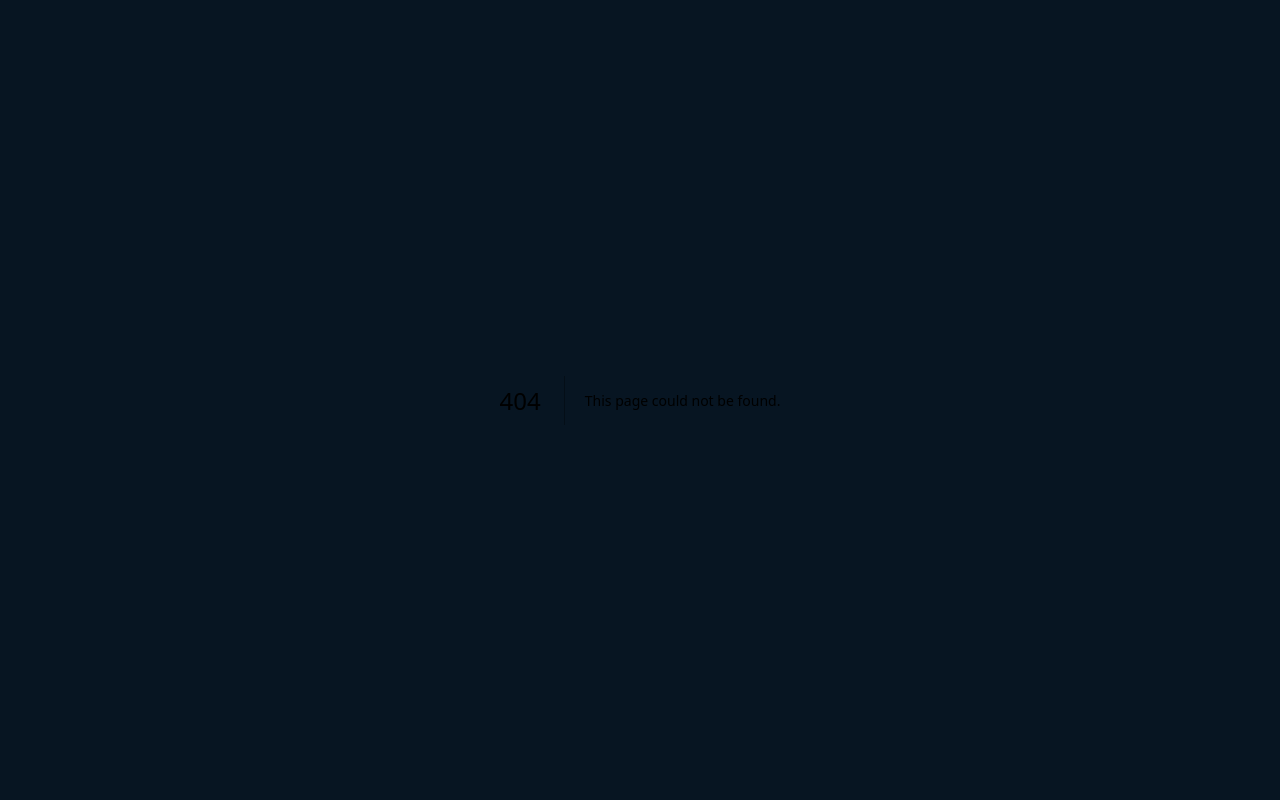
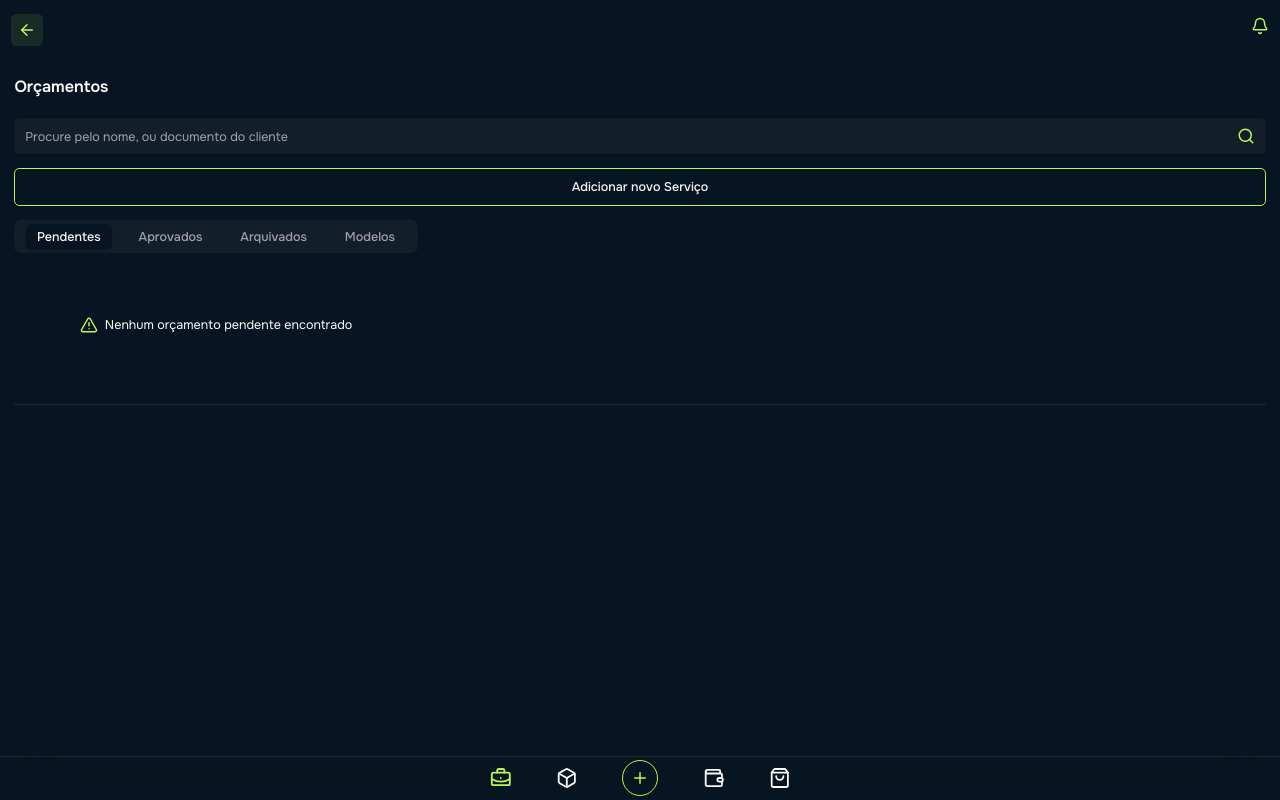
Before and after one commit to viniciosragazzidev/polaris, a Next.js app: page /app/budgets in a window 1280 px wide. Before the commit this address had no page. Built offline with nearby package versions, Linux system fonts and the light colour scheme.

Commit message:
adicionado a pagina de orçamentos

```diff
--- a/package.json
+++ b/package.json
@@ -17,6 +17,7 @@
     "@radix-ui/react-radio-group": "^1.2.2",
     "@radix-ui/react-scroll-area": "^1.2.2",
     "@radix-ui/react-slot": "^1.1.0",
+    "@radix-ui/react-tabs": "^1.1.2",
     "class-variance-authority": "^0.7.1",
     "clsx": "^2.1.1",
     "lucide-react": "^0.468.0",
--- /dev/null
+++ b/src/app/app/budgets/page.tsx
@@ -0,0 +1,117 @@
+"use client";
+import { Button } from "@/components/ui/button";
+import { Input } from "@/components/ui/input";
+import { Tabs, TabsContent, TabsList, TabsTrigger } from "@/components/ui/tabs";
+import { ArrowLeft, Bell, Search, TriangleAlert } from "lucide-react";
+
+const Orcamentos = () => {
+  return (
+    <>
+      <div className="flex justify-between py-4 bg-background w-full px-3">
+        <span
+          onClick={() => window.history.back()}
+          className="bg-primary/10 p-1 px-2 rounded-md"
+        >
+          <ArrowLeft className="cursor-pointer w-5 text-primary " />
+        </span>
+
+        <Bell className="cursor-pointer w-5 text-primary" />
+      </div>
+      <main className="container mx-auto p-4">
+        <header>
+          <h1 className="text-lg font-semibold">Orçamentos</h1>
+        </header>
+        <div className="pt-5 pb-4 flex flex-col gap-4 border-b border-secondary">
+          <div className="text-sm relative flex items-center ">
+            <Input
+              placeholder="Procure pelo nome, ou documento do cliente"
+              className="w-full placeholder:text-sm py-5 bg-secondary/50 border-none"
+            />
+            <Search className="absolute right-3 text-primary  w-5" />
+          </div>
+          <Button variant="outline" className="text-sm py-5">
+            Adicionar novo Serviço
+          </Button>
+          <Tabs defaultValue="pending" className="w-full max-w-md">
+            <TabsList className="flex justify-around w-full ">
+              <TabsTrigger
+                className="text-sm active:text-primary"
+                value="pending"
+              >
+                Pendentes
+              </TabsTrigger>
+              <TabsTrigger
+                className="text-sm active:text-primary"
+                value="approved"
+              >
+                Aprovados
+              </TabsTrigger>
+              <TabsTrigger
+                className="text-sm active:text-primary"
+                value="archived"
+              >
+                Arquivados
+              </TabsTrigger>
+              <TabsTrigger
+                className="text-sm active:text-primary"
+                value="models"
+              >
+                Modelos
+              </TabsTrigger>
+            </TabsList>
+            <TabsContent value="pending">
+              <div className="flex w-full min-h-36">
+                <div className="w-full h-36 flex justify-center items-center">
+                  <span className="text-sm flex items-center gap-2">
+                    <span>
+                      <TriangleAlert className="w-5 h-5 text-primary" />
+                    </span>{" "}
+                    <span>Nenhum orçamento pendente encontrado</span>
+                  </span>
+                </div>
+              </div>
+            </TabsContent>
+            <TabsContent value="approved">
+              <div className="flex w-full min-h-36">
+                <div className="w-full h-36 flex justify-center items-center">
+                  <span className="text-sm flex items-center gap-2">
+                    <span>
+                      <TriangleAlert className="w-5 h-5 text-primary" />
+                    </span>{" "}
+                    <span>Nenhum orçamento aprovado encontrado</span>
+                  </span>
+                </div>
+              </div>
+            </TabsContent>
+            <TabsContent value="archived">
+              <div className="flex w-full min-h-36">
+                <div className="w-full h-36 flex justify-center items-center">
+                  <span className="text-sm flex items-center gap-2">
+                    <span>
+                      <TriangleAlert className="w-5 h-5 text-primary" />
+                    </span>{" "}
+                    <span>Nenhum orçamento arquivado encontrado</span>
+                  </span>
+                </div>
+              </div>
+            </TabsContent>
+            <TabsContent value="models">
+              <div className="flex w-full min-h-36">
+                <div className="w-full h-36 flex justify-center items-center">
+                  <span className="text-sm flex items-center gap-2">
+                    <span>
+                      <TriangleAlert className="w-5 h-5 text-primary" />
+                    </span>{" "}
+                    <span>Nenhum orçamento modelo encontrado</span>
+                  </span>
+                </div>
+              </div>
+            </TabsContent>
+          </Tabs>
+        </div>
+      </main>
+    </>
+  );
+};
+
+export default Orcamentos;
--- a/src/app/app/components/initial-cards.tsx
+++ b/src/app/app/components/initial-cards.tsx
@@ -36,17 +36,17 @@ export default function InitialCards() {
         />
         <StatCard
           title="Meus Serviços"
-          href="/app/invoice"
+          href="/app/services"
           icon={<DollarSign className="h-5 w-5 text-primary" />}
         />
         <StatCard
           title="Meus Produtos"
-          href=""
+          href="/app/products"
           icon={<Wrench className="h-5 w-5 text-primary" />}
         />
         <StatCard
           title="Minhas Vendas"
-          href=""
+          href="/app/sales"
           icon={<ShoppingBag className="h-5 w-5 text-primary" />}
         />
       </div>
--- a/src/app/app/components/initial-items-cards.tsx
+++ b/src/app/app/components/initial-items-cards.tsx
@@ -49,31 +49,31 @@ export default function InitialItemsCards() {
     <div className="grid grid-cols-2 gap-4 pb-16">
       <InitialCardsNav
         title="Orçamentos"
-        href=""
+        href="/app/budgets"
         icon={<NotepadText className="h-5 w-5 text-primary" />}
         description="Suas ordens de serviços"
       />
       <InitialCardsNav
         title="Ordens de serviços"
-        href=""
+        href="/app/os"
         icon={<BriefcaseIcon className="h-5 w-5 text-primary" />}
         description="Suas OS's"
       />
       <InitialCardsNav
         title="Recibos"
-        href=""
+        href="/app/receipts"
         icon={<NotepadTextDashed className="h-5 w-5 text-primary" />}
         description="Recibos gerados pelo sistema."
       />
       <InitialCardsNav
         title="Agenda"
-        href=""
+        href="/app/schedule"
         icon={<Calendar className="h-5 w-5 text-primary" />}
         description="Seus eventos e compromissos"
       />
       <InitialCardsNav
         title="Tarefas"
-        href=""
+        href="/app/tasks"
         icon={<ListTodo className="h-5 w-5 text-primary" />}
         description="Lista de tarefas"
       />
--- a/src/app/app/invoice/invoices-page.tsx
+++ /dev/null
@@ -1,47 +0,0 @@
-"use client";
-
-// Tipo para representar uma invoice
-// type Invoice = {
-//   id: string;
-//   client: string;
-//   equipment: string[];
-//   date: string;
-//   status: "Pending" | "Completed" | "Cancelled";
-//   value: number;
-//   technician: string;
-// };
-
-// Dados de exemplo para as invoices
-// const invoices: Invoice[] = [
-//   {
-//     id: "INV001",
-//     client: "Empresa ABC",
-//     equipment: ["Laptop Dell", "Monitor LG"],
-//     date: "2023-05-15",
-//     status: "Pending",
-//     value: 1500.0,
-//     technician: "João Silva",
-//   },
-//   {
-//     id: "INV002",
-//     client: "Loja XYZ",
-//     equipment: ["Impressora HP"],
-//     date: "2023-05-16",
-//     status: "Completed",
-//     value: 500.0,
-//     technician: "Maria Santos",
-//   },
-//   {
-//     id: "INV003",
-//     client: "Escritório 123",
-//     equipment: ["Desktop Lenovo", "Roteador TP-Link", "Switch Cisco"],
-//     date: "2023-05-17",
-//     status: "Cancelled",
-//     value: 2000.0,
-//     technician: "Pedro Oliveira",
-//   },
-// ];
-
-export default function InvoicesPage() {
-  return <></>;
-}
--- /dev/null
+++ b/src/app/app/os/page.tsx
@@ -0,0 +1,5 @@
+const OrdensDeServicos = () => {
+  return <div>OrdensDeServicos</div>;
+};
+
+export default OrdensDeServicos;
--- a/src/app/app/invoice/page.tsx
+++ b/src/app/app/services/page.tsx
@@ -3,7 +3,7 @@ import { Button } from "@/components/ui/button";
 import { Input } from "@/components/ui/input";
 import { ArrowLeft, Bell, Search } from "lucide-react";
 
-export default function Invoices() {
+export default function Services() {
   return (
     <>
       <div className="flex justify-between py-4 bg-background w-full px-3">
--- /dev/null
+++ b/src/components/ui/tabs.tsx
@@ -0,0 +1,55 @@
+"use client";
+
+import * as TabsPrimitive from "@radix-ui/react-tabs";
+import * as React from "react";
+
+import { cn } from "@/lib/utils";
+
+const Tabs = TabsPrimitive.Root;
+
+const TabsList = React.forwardRef<
+  React.ElementRef<typeof TabsPrimitive.List>,
+  React.ComponentPropsWithoutRef<typeof TabsPrimitive.List>
+>(({ className, ...props }, ref) => (
+  <TabsPrimitive.List
+    ref={ref}
+    className={cn(
+      "inline-flex h-9 items-center justify-center rounded-lg bg-secondary/50 p-1 text-muted-foreground",
+      className
+    )}
+    {...props}
+  />
+));
+TabsList.displayName = TabsPrimitive.List.displayName;
+
+const TabsTrigger = React.forwardRef<
+  React.ElementRef<typeof TabsPrimitive.Trigger>,
+  React.ComponentPropsWithoutRef<typeof TabsPrimitive.Trigger>
+>(({ className, ...props }, ref) => (
+  <TabsPrimitive.Trigger
+    ref={ref}
+    className={cn(
+      "inline-flex items-center justify-center whitespace-nowrap rounded-md px-3 py-1 text-sm font-medium ring-offset-background transition-all focus-visible:outline-none focus-visible:ring-2 focus-visible:ring-ring focus-visible:ring-offset-2 disabled:pointer-events-none disabled:opacity-50 data-[state=active]:bg-background data-[state=active]:text-foreground data-[state=active]:shadow",
+      className
+    )}
+    {...props}
+  />
+));
+TabsTrigger.displayName = TabsPrimitive.Trigger.displayName;
+
+const TabsContent = React.forwardRef<
+  React.ElementRef<typeof TabsPrimitive.Content>,
+  React.ComponentPropsWithoutRef<typeof TabsPrimitive.Content>
+>(({ className, ...props }, ref) => (
+  <TabsPrimitive.Content
+    ref={ref}
+    className={cn(
+      "mt-2 ring-offset-background focus-visible:outline-none focus-visible:ring-2 focus-visible:ring-ring focus-visible:ring-offset-2",
+      className
+    )}
+    {...props}
+  />
+));
+TabsContent.displayName = TabsPrimitive.Content.displayName;
+
+export { Tabs, TabsContent, TabsList, TabsTrigger };
```
Also changed, not shown: 1 other file (tests, documents, lock files or other folders).
